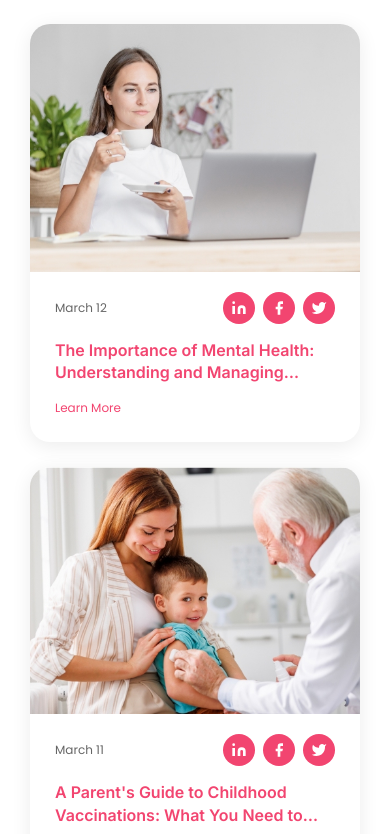
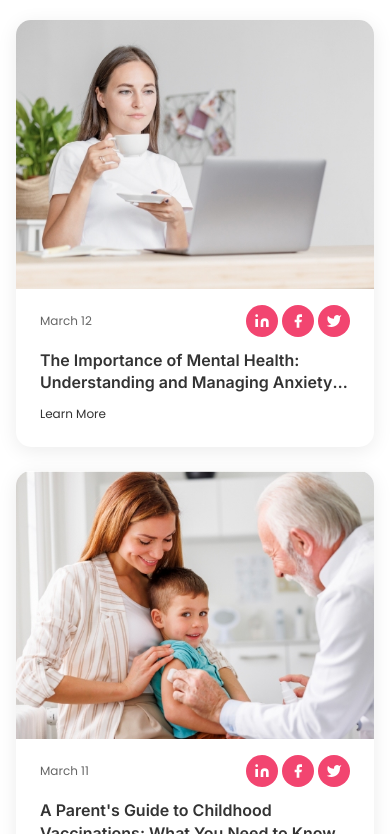
Before and after one commit to happywhendrunk/pratham-1-assignment, a website: page blogs.html in a window 390 px wide. Shown: the part 266-1100 px from the top of the page. Drawn offline with Linux system fonts and the light colour scheme.

Commit message:
feat: add multiple pages and shared design system- Create variables.css for shared CSS custom properties- Implement about.html with hero, services, experts, and footer sections- Implement department.html with treatments and appointment form- Implement find-doctor.html with doctor listings and filters- Implement blogs.html with blog grid and pagination- Refactor all CSS files to use shared variables- Ensure responsive design across all pages- Remove duplicate code and improve maintainability

```diff
--- a/about.css
+++ b/about.css
@@ -1,62 +1,6 @@
 
 :root {
-  /* Colors */
-  --color-primary: #F24570;
   --color-secondary: #F6917C;
-  --color-accent: #307BC4;
-  --color-dark: #274760;
-  --color-dark-text: rgba(39, 71, 96, 0.52);
-  --color-light-text: rgba(12, 12, 12, 0.52);
-  --color-white: #FFFFFF;
-  --color-bg-light: #f5f5f5;
-  --color-bg-gradient-start: rgba(210, 234, 239, 0.27);
-  --color-bg-gradient-end: rgba(134, 187, 241, 0.27);
-  --color-overlay: rgba(39, 71, 96, 0.1);
-  --color-shadow-light: rgba(48, 123, 196, 0.1);
-  --color-shadow-medium: rgba(48, 123, 196, 0.17);
-  --color-shadow-award: rgba(162, 205, 240, 0.6);
-  --color-button-gradient: rgba(255, 7, 193, 0.5);
-
-  /* Typography */
-  --font-heading: 'Inter', sans-serif;
-  --font-body: 'Poppins', sans-serif;
-
-  /* Spacing */
-  --spacing-xs: clamp(0.5rem, 1vw, 0.75rem);
-  --spacing-sm: clamp(0.75rem, 1.5vw, 1rem);
-  --spacing-md: clamp(1rem, 2vw, 1.5rem);
-  --spacing-lg: clamp(1.5rem, 3vw, 2rem);
-  --spacing-xl: clamp(2rem, 4vw, 3rem);
-  --spacing-2xl: clamp(3rem, 6vw, 6rem);
-  --spacing-section: clamp(3rem, 6vw, 6.25rem);
-
-  /* Container */
-  --container-padding: clamp(1rem, 4vw, 3.75rem);
-  --container-max-width: 1320px;
-
-  /* Border Radius */
-  --radius-sm: 10px;
-  --radius-md: 15px;
-  --radius-lg: 20px;
-  --radius-xl: 24px;
-  --radius-2xl: 28px;
-  --radius-3xl: 30px;
-  --radius-full: 50%;
-
-  /* Shadows */
-  --shadow-sm: 0px 4px 21px 1px var(--color-shadow-light);
-  --shadow-md: 0px 4px 20px var(--color-shadow-medium);
-  --shadow-lg: 0px 10px 40px rgba(0, 0, 0, 0.15);
-  --shadow-award: 0px 0px 20px var(--color-shadow-award);
-  --shadow-hero: 6px 4px 70px 8px rgba(48, 123, 196, 0.09);
-
-  /* Transitions */
-  --transition-base: 0.3s ease;
-  --transition-fast: 0.2s ease;
-}
-
-* {
-  box-sizing: border-box;
 }
 
 /* ============================================
--- a/blogs.css
+++ b/blogs.css
@@ -1,58 +1,3 @@
-:root {
-  /* Colors */
-  --color-primary: #F24570;
-  --color-primary-dark: #e03d5f;
-  --color-primary-light: rgba(242, 69, 112, 0.1);
-  --color-white: #FFFFFF;
-  --color-text-primary: #F24570;
-  --color-text-secondary: #666666;
-  --color-text-dark: #000000;
-  --color-bg: #FFFFFF;
-
-  /* Typography */
-  --font-heading: 'Inter', sans-serif;
-  --font-body: 'Poppins', sans-serif;
-
-  /* Spacing Scale */
-  --spacing-xs: 8px;
-  --spacing-sm: 12px;
-  --spacing-md: 15px;
-  --spacing-lg: 20px;
-  --spacing-xl: 25px;
-  --spacing-2xl: 30px;
-  --spacing-3xl: 40px;
-  --spacing-4xl: 50px;
-  --spacing-5xl: 60px;
-  --spacing-6xl: 100px;
-
-  /* Container */
-  --container-max-width: 1320px;
-  --container-padding: 60px;
-  --container-padding-mobile: 30px;
-
-  /* Border Radius */
-  --radius-sm: 10px;
-  --radius-md: 20px;
-  --radius-full: 50%;
-
-  /* Shadows */
-  --shadow-sm: 0px 4px 20px rgba(0, 0, 0, 0.08);
-  --shadow-md: 0px 8px 30px rgba(0, 0, 0, 0.12);
-  --shadow-pagination: 0px 4px 20px rgba(21, 32, 70, 0.07);
-
-  /* Transitions */
-  --transition-base: 0.3s ease;
-
-  /* Aspect Ratios */
-  --aspect-ratio-blog-image: 4 / 3;
-}
-
-/* ============================================
-   RESET & BASE STYLES
-   ============================================ */
-* {
-  box-sizing: border-box;
-}
 
 /* ============================================
    BLOGS SECTION
--- a/blogs.html
+++ b/blogs.html
@@ -5,6 +5,7 @@
     <meta charset="UTF-8">
     <meta name="viewport" content="width=device-width, initial-scale=1.0">
     <title>Blogs</title>
+    <link rel="stylesheet" href="variables.css">
     <link rel="stylesheet" href="index.css">
     <link rel="stylesheet" href="about.css">
     <link rel="stylesheet" href="blogs.css">
--- a/department.css
+++ b/department.css
@@ -1,86 +1,21 @@
+/* ============================================
+   DEPARTMENT PAGE - PAGE-SPECIFIC VARIABLES
+   ============================================ */
 :root {
-  /* Colors */
-  --color-primary: #F24570;
-  --color-primary-dark: #E03D5F;
-  --color-secondary: #274760;
-  --color-secondary-light: rgba(39, 71, 96, 0.52);
-  --color-secondary-border: rgba(48, 123, 196, 0.5);
-  --color-secondary-border-focus: rgba(48, 123, 196, 0.8);
-  --color-accent-green: #014C1F;
-  --color-accent-orange: #F64D09;
-  --color-accent-blue: #307BC4;
-  --color-accent-blue-light: rgba(48, 123, 196, 0.1);
-  --color-white: #FFFFFF;
-  --color-text-primary: #333333;
-  --color-text-secondary: #666666;
-  --color-text-muted: #999999;
-  --color-text-light: rgba(255, 255, 255, 0.9);
-  --color-breadcrumb: rgba(230, 25, 7, 0.52);
-  --color-success: #4CAF50;
-  --color-border: #E8E8E8;
-
-  /* Typography */
-  --font-heading: 'Inter', sans-serif;
-  --font-body: 'Poppins', sans-serif;
-
-  /* Spacing Scale */
-  --spacing-xs: 4px;
-  --spacing-sm: 8px;
-  --spacing-md: 12px;
-  --spacing-lg: 16px;
-  --spacing-xl: 20px;
-  --spacing-2xl: 24px;
-  --spacing-3xl: 30px;
-  --spacing-4xl: 40px;
-  --spacing-5xl: 50px;
-  --spacing-6xl: 60px;
-  --spacing-7xl: 80px;
-
-  /* Container */
-  --container-max-width: 1440px;
   --container-max-width-content: 1320px;
-  --container-padding: 60px;
-  --container-padding-mobile: 20px;
-
-  /* Border Radius */
-  --radius-sm: 10px;
-  --radius-md: 15px;
-  --radius-lg: 20px;
-  --radius-xl: 24px;
-  --radius-full: 50%;
-  --radius-image: 400px;
-
-  /* Shadows */
-  --shadow-sm: 0px 4px 21px 1px rgba(48, 123, 196, 0.1);
-  --shadow-md: 0px 10px 40px rgba(0, 0, 0, 0.15);
-  --shadow-button: 0px 4px 20px rgba(39, 71, 96, 0.17);
-  --shadow-button-hover: 0px 6px 25px rgba(39, 71, 96, 0.25);
-
-  /* Transitions */
-  --transition-base: 0.3s ease;
-  --transition-all: all 0.3s ease;
-
-  /* Gradients */
-  --gradient-primary: linear-gradient(107.31deg, #F24570 0%, #274760 100%);
-  --gradient-treatments: linear-gradient(135deg, #F24570 0%, #9B59B6 50%, #3498DB 100%);
-  --gradient-avatar: linear-gradient(135deg, #D2EAEF 0%, #86BBF1 100%);
-
-  /* Form */
+
+  /* Form-specific variables */
   --form-input-height: 60px;
   --form-input-padding: 17px 21px;
   --form-input-padding-icon: 17px 51px 17px 21px;
   --form-label-margin-bottom: 12px;
   --form-group-gap: 20px;
 
-  /* Layout */
+  /* Layout-specific variables */
   --hero-image-height: 600px;
   --related-doctor-image-height: 600px;
   --appointment-image-width: 526px;
   --appointment-image-height: 655.08px;
-}
-
-* {
-  box-sizing: border-box;
 }
 
 /* ============================================
--- /dev/null
+++ b/variables.css
@@ -0,0 +1,128 @@
+:root {
+  /* ============================================
+     COLORS
+     ============================================ */
+  /* Primary Colors */
+  --color-primary: #F24570;
+  --color-primary-dark: #E03D5F;
+  --color-primary-light: rgba(242, 69, 112, 0.1);
+
+  /* Secondary Colors */
+  --color-secondary: #274760;
+  --color-secondary-light: rgba(39, 71, 96, 0.52);
+  --color-secondary-border: rgba(48, 123, 196, 0.5);
+  --color-secondary-border-focus: rgba(48, 123, 196, 0.8);
+
+  /* Accent Colors */
+  --color-accent: #307BC4;
+  --color-accent-blue: #307BC4;
+  --color-accent-blue-light: rgba(48, 123, 196, 0.1);
+  --color-accent-green: #014C1F;
+  --color-accent-orange: #F64D09;
+
+  /* Neutral Colors */
+  --color-white: #FFFFFF;
+  --color-dark: #274760;
+  --color-dark-text: rgba(39, 71, 96, 0.52);
+  --color-light-text: rgba(12, 12, 12, 0.52);
+
+  /* Text Colors */
+  --color-text-primary: #333333;
+  --color-text-secondary: #666666;
+  --color-text-muted: #999999;
+  --color-text-dark: #000000;
+  --color-text-light: rgba(255, 255, 255, 0.9);
+
+  /* Background Colors */
+  --color-bg: #FFFFFF;
+  --color-bg-light: #f5f5f5;
+  --color-bg-gradient-start: rgba(210, 234, 239, 0.27);
+  --color-bg-gradient-end: rgba(134, 187, 241, 0.27);
+
+  /* Other Colors */
+  --color-overlay: rgba(39, 71, 96, 0.1);
+  --color-breadcrumb: rgba(230, 25, 7, 0.52);
+  --color-success: #4CAF50;
+  --color-border: #E8E8E8;
+  --color-shadow-light: rgba(48, 123, 196, 0.1);
+  --color-shadow-medium: rgba(48, 123, 196, 0.17);
+  --color-shadow-award: rgba(162, 205, 240, 0.6);
+  --color-button-gradient: rgba(255, 7, 193, 0.5);
+
+  /* ============================================
+     TYPOGRAPHY
+     ============================================ */
+  --font-heading: 'Inter', sans-serif;
+  --font-body: 'Poppins', sans-serif;
+
+  /* ============================================
+     SPACING SCALE
+     ============================================ */
+  --spacing-xs: clamp(0.25rem, 1vw, 0.5rem);
+  --spacing-sm: clamp(0.5rem, 1.5vw, 0.75rem);
+  --spacing-md: clamp(0.75rem, 2vw, 1rem);
+  --spacing-lg: clamp(1rem, 2.5vw, 1.5rem);
+  --spacing-xl: clamp(1.5rem, 3vw, 2rem);
+  --spacing-2xl: clamp(2rem, 4vw, 2.5rem);
+  --spacing-3xl: clamp(2.5rem, 5vw, 3rem);
+  --spacing-4xl: clamp(3rem, 6vw, 4rem);
+  --spacing-5xl: clamp(3.5rem, 7vw, 5rem);
+  --spacing-6xl: clamp(4rem, 8vw, 6rem);
+  --spacing-7xl: clamp(5rem, 10vw, 8rem);
+  --spacing-section: clamp(3rem, 6vw, 6.25rem);
+
+  /* ============================================
+     CONTAINER
+     ============================================ */
+  --container-max-width: 1320px;
+  --container-max-width-large: 1440px;
+  --container-padding: clamp(1rem, 4vw, 3.75rem);
+  --container-padding-mobile: clamp(1rem, 3vw, 2rem);
+
+  /* ============================================
+     BORDER RADIUS
+     ============================================ */
+  --radius-sm: 10px;
+  --radius-md: 15px;
+  --radius-lg: 20px;
+  --radius-xl: 24px;
+  --radius-2xl: 28px;
+  --radius-3xl: 30px;
+  --radius-full: 50%;
+  --radius-image: 400px;
+
+  /* ============================================
+     SHADOWS
+     ============================================ */
+  --shadow-sm: 0px 4px 20px rgba(0, 0, 0, 0.08);
+  --shadow-md: 0px 8px 30px rgba(0, 0, 0, 0.12);
+  --shadow-lg: 0px 10px 40px rgba(0, 0, 0, 0.15);
+  --shadow-button: 0px 4px 20px rgba(39, 71, 96, 0.17);
+  --shadow-button-hover: 0px 6px 25px rgba(39, 71, 96, 0.25);
+  --shadow-pagination: 0px 4px 20px rgba(21, 32, 70, 0.07);
+  --shadow-award: 0px 0px 20px var(--color-shadow-award);
+  --shadow-hero: 6px 4px 70px 8px rgba(48, 123, 196, 0.09);
+
+  /* ============================================
+     TRANSITIONS
+     ============================================ */
+  --transition-base: 0.3s ease;
+  --transition-fast: 0.2s ease;
+  --transition-all: all 0.3s ease;
+
+  /* ============================================
+     GRADIENTS
+     ============================================ */
+  --gradient-primary: linear-gradient(107.31deg, #F24570 0%, #274760 100%);
+  --gradient-treatments: linear-gradient(135deg, #F24570 0%, #9B59B6 50%, #3498DB 100%);
+  --gradient-avatar: linear-gradient(135deg, #D2EAEF 0%, #86BBF1 100%);
+
+  /* ============================================
+     ASPECT RATIOS
+     ============================================ */
+  --aspect-ratio-blog-image: 4 / 3;
+}
+
+* {
+  box-sizing: border-box;
+}
```
Also changed, not shown: about.html (+1 -0 lines), department.html (+1 -0 lines), find-doctor.html (+1 -0 lines), index.html (+1 -0 lines).
